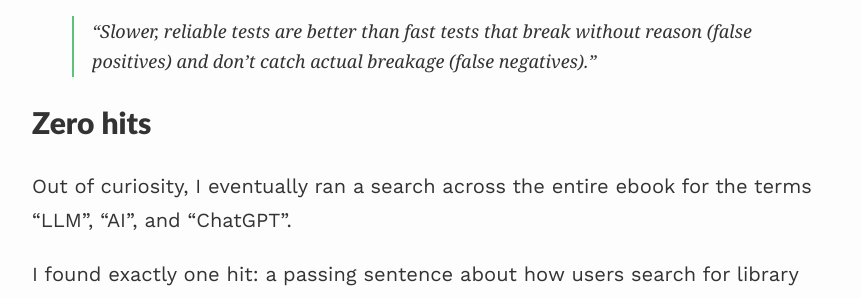
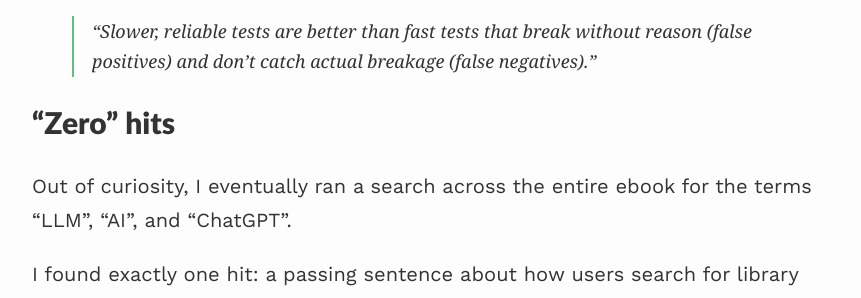
Before and after one commit to 0jonjo/0jonjo.github.io, a Jekyll site: the page built from _posts/2026-08-13-polished-ruby-programming.md, in a window 1280 px wide and 900 px high, scrolled down 3606 px. Shown: the part 156-454 px from the top of the window, without its empty margins (208-1069 px from the left). Built offline with Jekyll 4.4.1, drawn with Linux system fonts in a browser that asks for light colours; nearby versions of some CDN libraries.

```diff
--- a/_posts/2026-08-13-polished-ruby-programming.md
+++ b/_posts/2026-08-13-polished-ruby-programming.md
@@ -54,7 +54,7 @@ The same chapter states the trade-off plainly, and it's a quote I'd gladly put o
 
 > "Slower, reliable tests are better than fast tests that break without reason (false positives) and don't catch actual breakage (false negatives)."
 
-## Zero hits
+## "Zero" hits
 
 Out of curiosity, I eventually ran a search across the entire ebook for the terms "LLM", "AI", and "ChatGPT".
 
```
